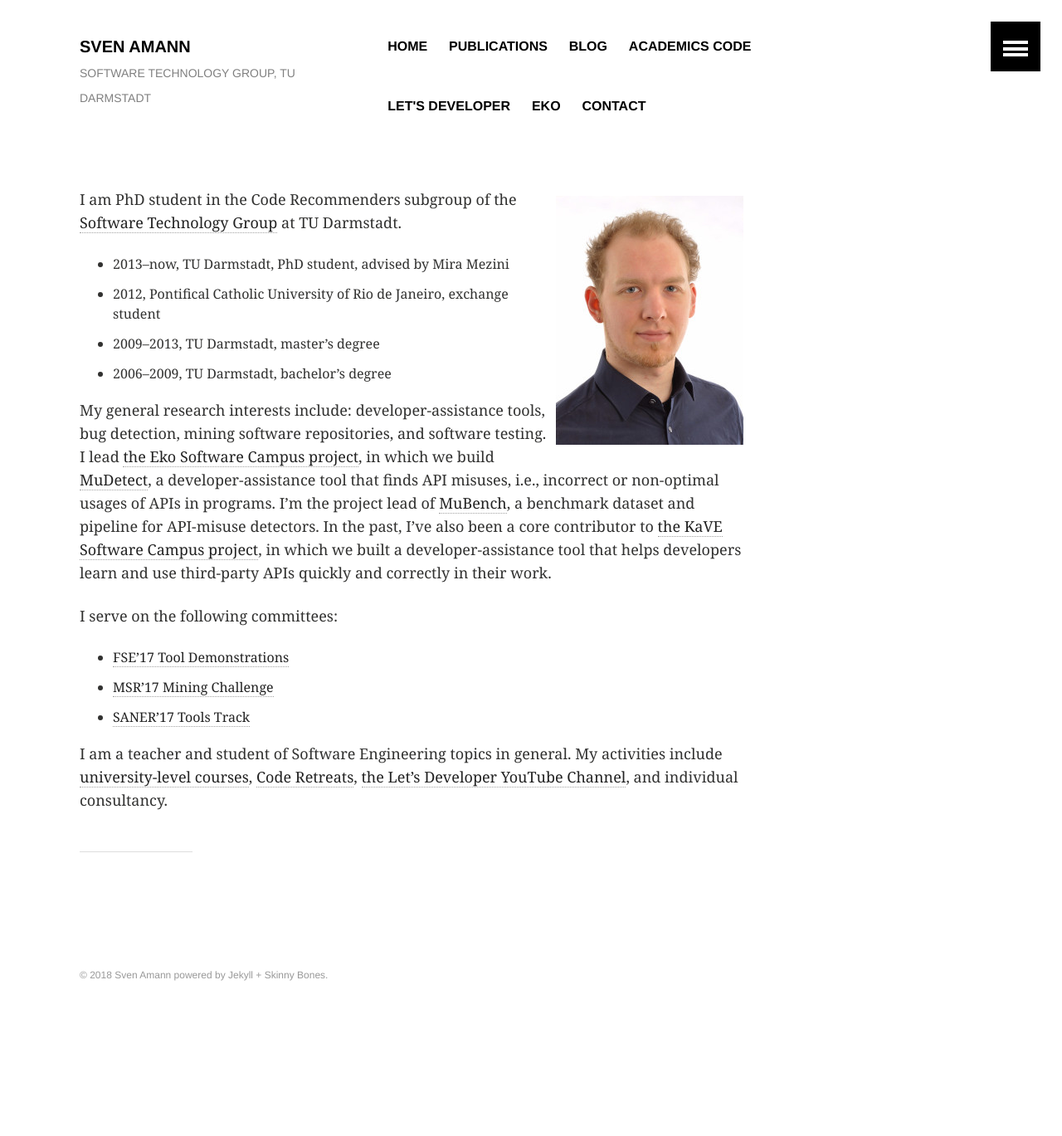
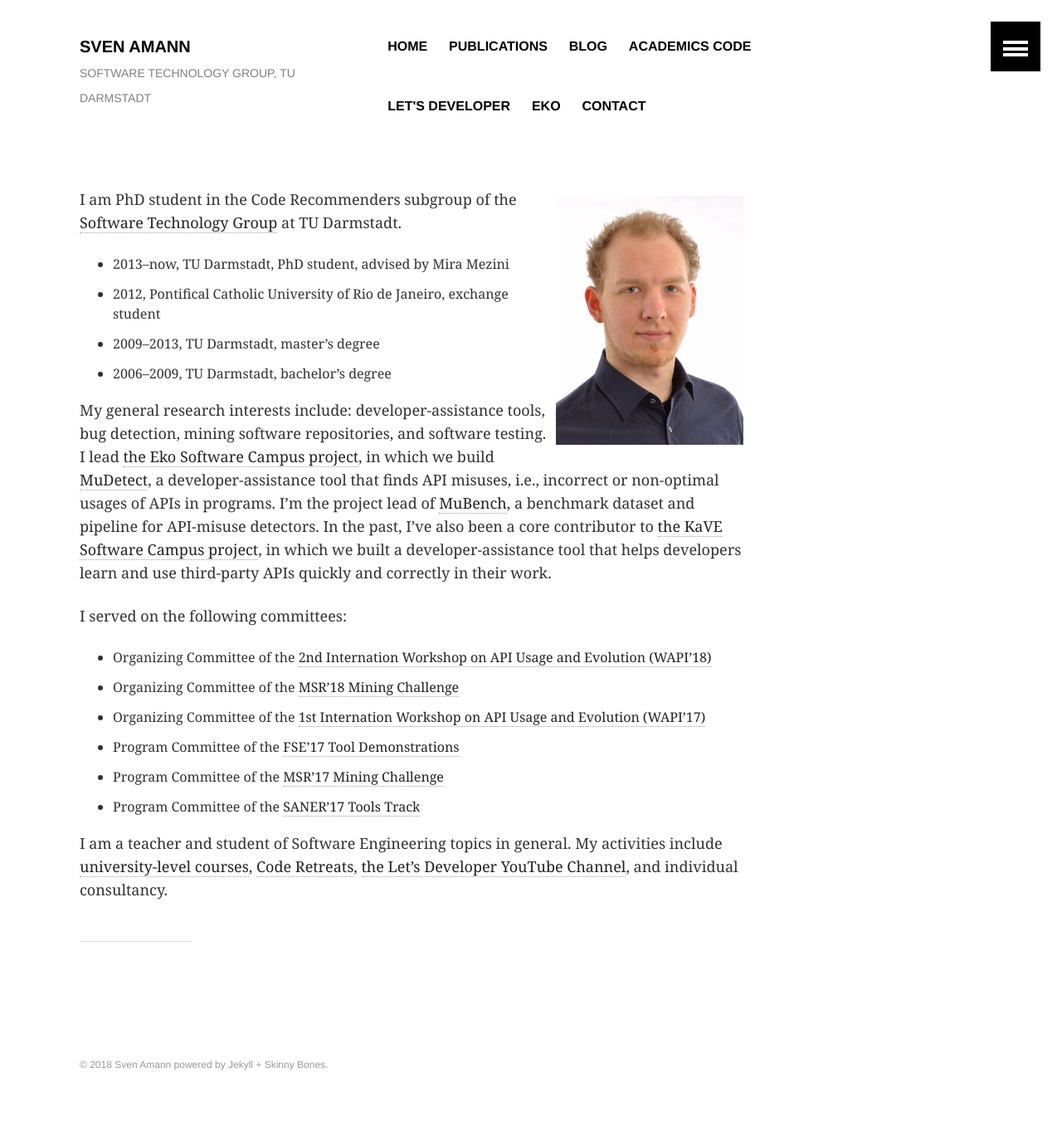
Before and after one commit to salsolatragus/sven-amann.de, a Jekyll site: the page built from index.md, in a window 1280 px wide. Shown: the whole page at 83% size. Built offline with Jekyll 4.4.1, drawn with Linux system fonts in a browser that asks for light colours; before the commit the page ends 1261 px from its top, so only the background shows below that.

Commit message:
Update committees.

```diff
--- a/index.md
+++ b/index.md
@@ -17,11 +17,14 @@ My general research interests include: developer-assistance tools, bug detection
 I lead [the Eko Software Campus project][2], in which we build [MuDetect][3], a developer-assistance tool that finds API misuses, i.e., incorrect or non-optimal usages of APIs in programs. I'm the project lead of [MuBench][4], a benchmark dataset and pipeline for API-misuse detectors.
 In the past, I've also been a core contributor to [the KaVE Software Campus project][5], in which we built a developer-assistance tool that helps developers learn and use third-party APIs quickly and correctly in their work.
 
-I serve on the following committees:
+I served on the following committees:
 
-  * [FSE'17 Tool Demonstrations](http://esec-fse17.uni-paderborn.de/call_tooldemos.php)
-  * [MSR'17 Mining Challenge](http://2017.msrconf.org/#/challenge)
-  * [SANER'17 Tools Track](http://saner.aau.at/call-for-papers-tool-track/)
+  * Organizing Committee of the [2nd Internation Workshop on API Usage and Evolution (WAPI'18)](https://w-api.github.io/2018/)
+  * Organizing Committee of the [MSR'18 Mining Challenge](https://2018.msrconf.org/track/msr-2018-Mining-Challenge)
+  * Organizing Committee of the [1st Internation Workshop on API Usage and Evolution (WAPI'17)](https://w-api.github.io/2017/)
+  * Program Committee of the [FSE'17 Tool Demonstrations](http://esec-fse17.uni-paderborn.de/call_tooldemos.php)
+  * Program Committee of the [MSR'17 Mining Challenge](http://2017.msrconf.org/#/challenge)
+  * Program Committee of the [SANER'17 Tools Track](http://saner.aau.at/call-for-papers-tool-track/)
 
 I am a teacher and student of Software Engineering topics in general. My activities include
 [university-level courses](http://www.stg.tu-darmstadt.de/staff/sven_amann/),
```
